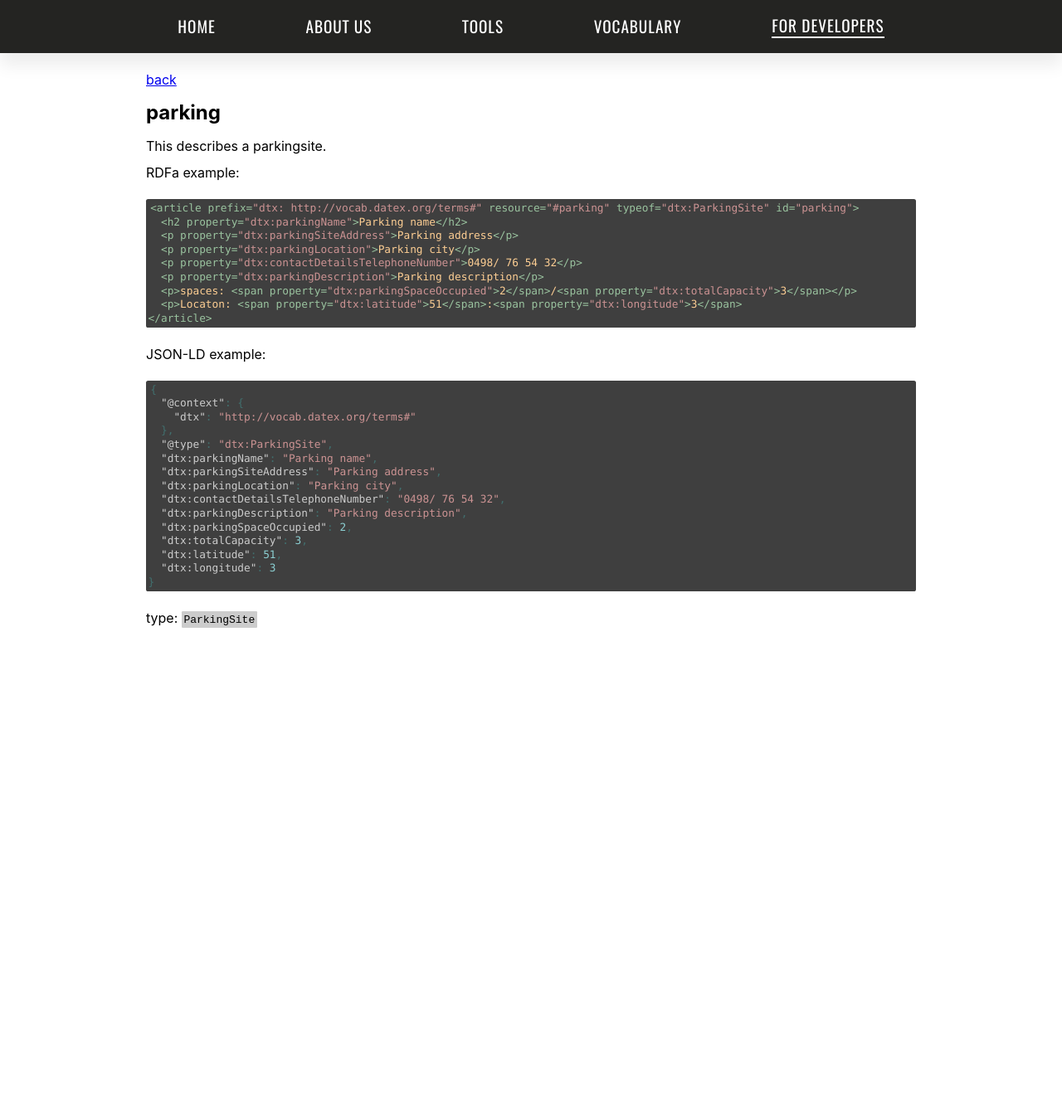
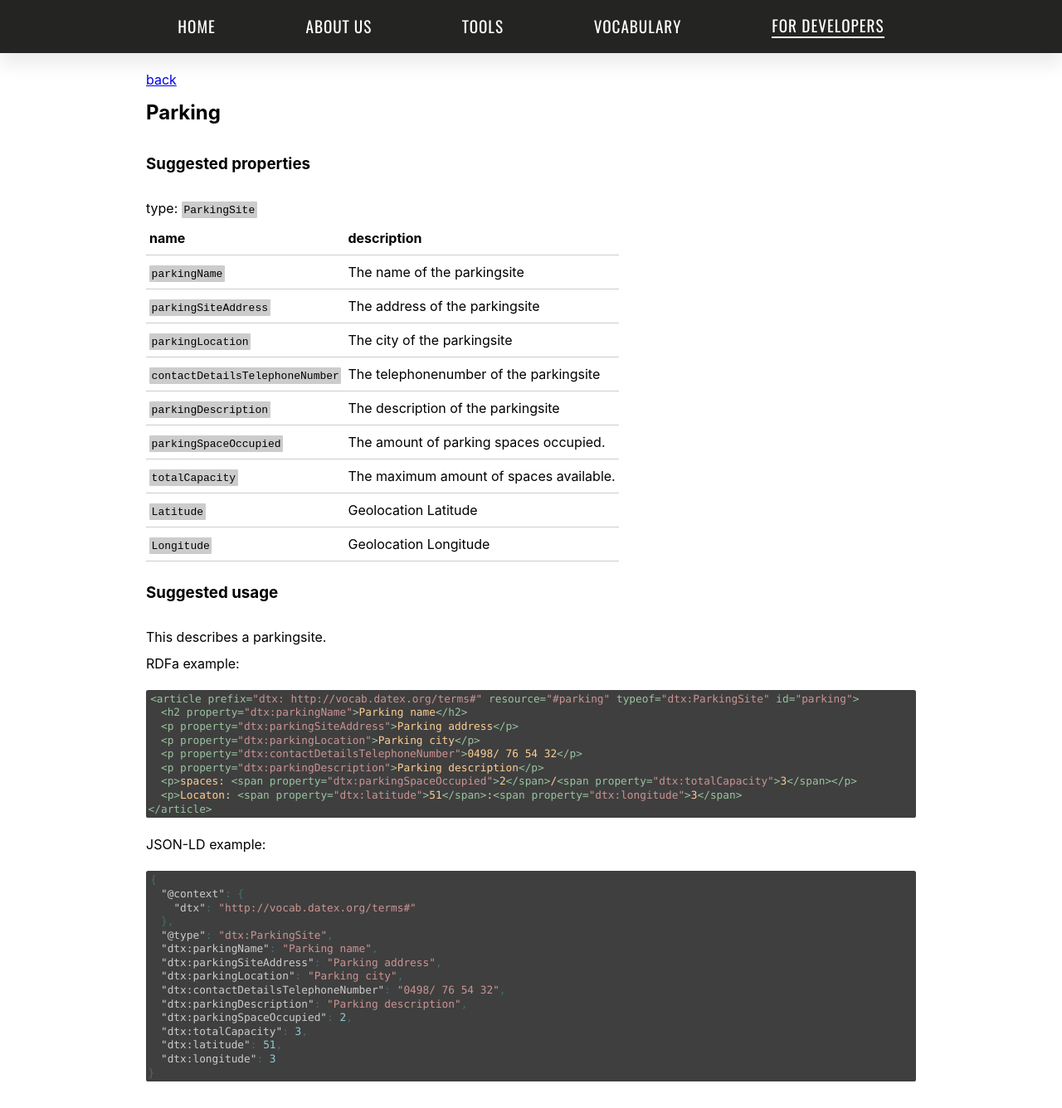
Before and after one commit to osoc16/mobylink, a Jekyll site: the page built from _examples/parking.md, in a window 1280 px wide. Shown: the whole page at 83% size. Built offline with Jekyll 4.4.1, drawn with Linux system fonts in a browser that asks for light colours; before the commit the page ends 900 px from its top, so only the background shows below that.

Commit message:
table and styles

```diff
--- a/_examples/parking.md
+++ b/_examples/parking.md
@@ -1,6 +1,6 @@
 ---
 layout: example
-title: parking
+title: Parking
 typeof: ParkingSite
 properties:
   -
--- a/_layouts/example.html
+++ b/_layouts/example.html
@@ -8,17 +8,30 @@ style: src/css/example.css
   <a href="..">back</a>
 {% endunless %}
 <h2>{{page.title}}</h2>
-{{content}}
+<h3>Suggested properties</h3>
 {% if page.typeof %}
 <p>type: <code>{{page.typeof}}</code></p>
 {% endif %}
 {% if page.properties %}
-<footer>
+<div class="table-container">
 <table>
   <thead>
-    <tr></tr>
+    <tr>
+      <th>name</th>
+      <th>description</th>
+    </tr>
   </thead>
+  <tbody>
+    {% for prop in page.properties %}
+    <tr>
+      <td><code>{{prop.property}}</code></td>
+      <td>{{prop.description}}</td>
+    </tr>
+    {% endfor %}
+  </tbody>
 </table>
-</footer>
+</div>
+{% endif %}
+<h3>Suggested usage</h3>
+{{content}}
 </main>
-{% endif %}
--- a/src/css/example.sass
+++ b/src/css/example.sass
@@ -28,3 +28,19 @@ code
   background-color: #ccc
   padding: .2em
   border-radius: .1em
+
+.table-container
+  overflow: auto
+
+table
+  border-collapse: collapse
+
+tr
+  border-bottom: 1px solid #ccc
+
+th, td
+  text-align: left
+  padding: 4px
+
+h3
+  margin: 1em auto
```
